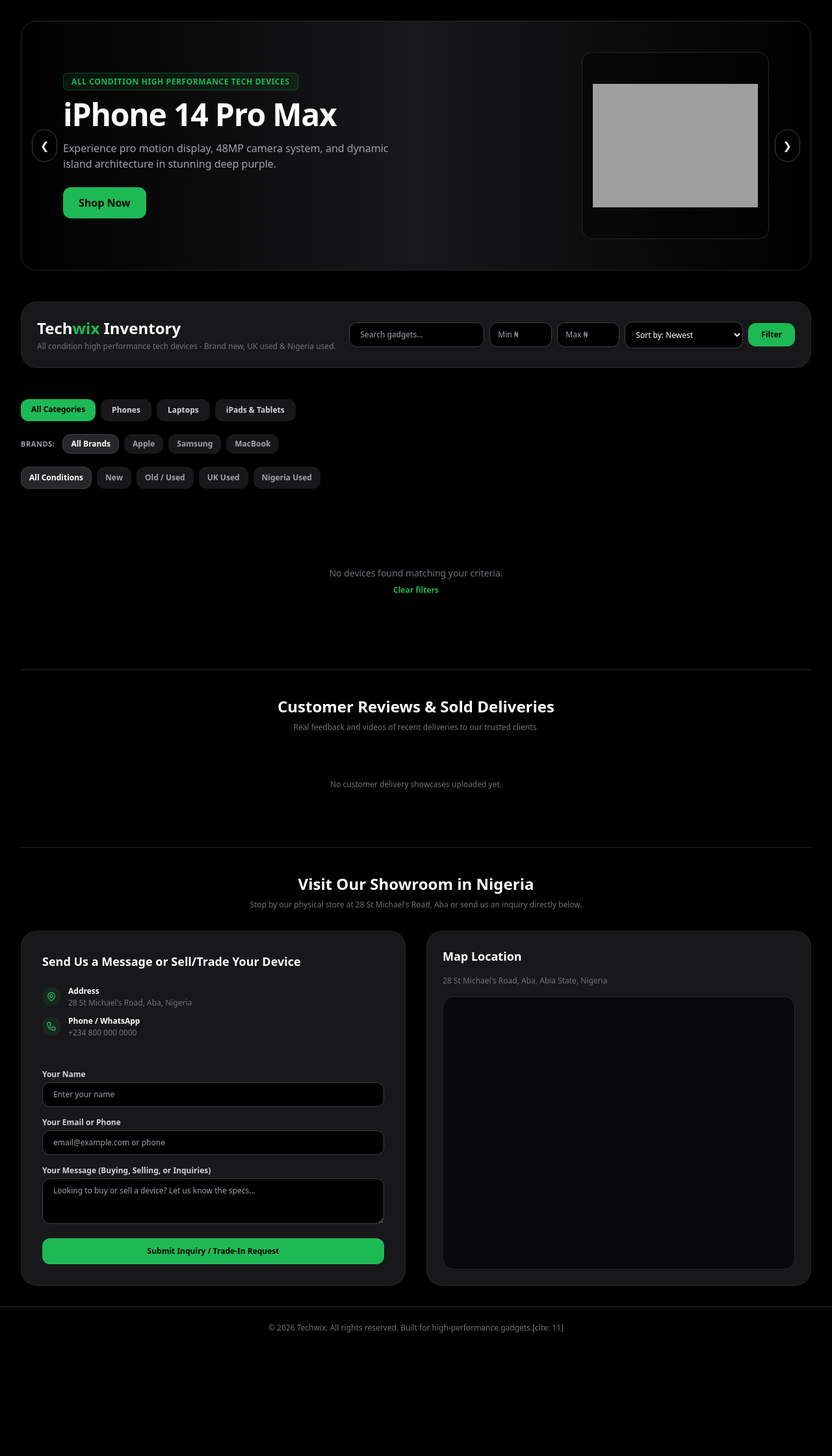
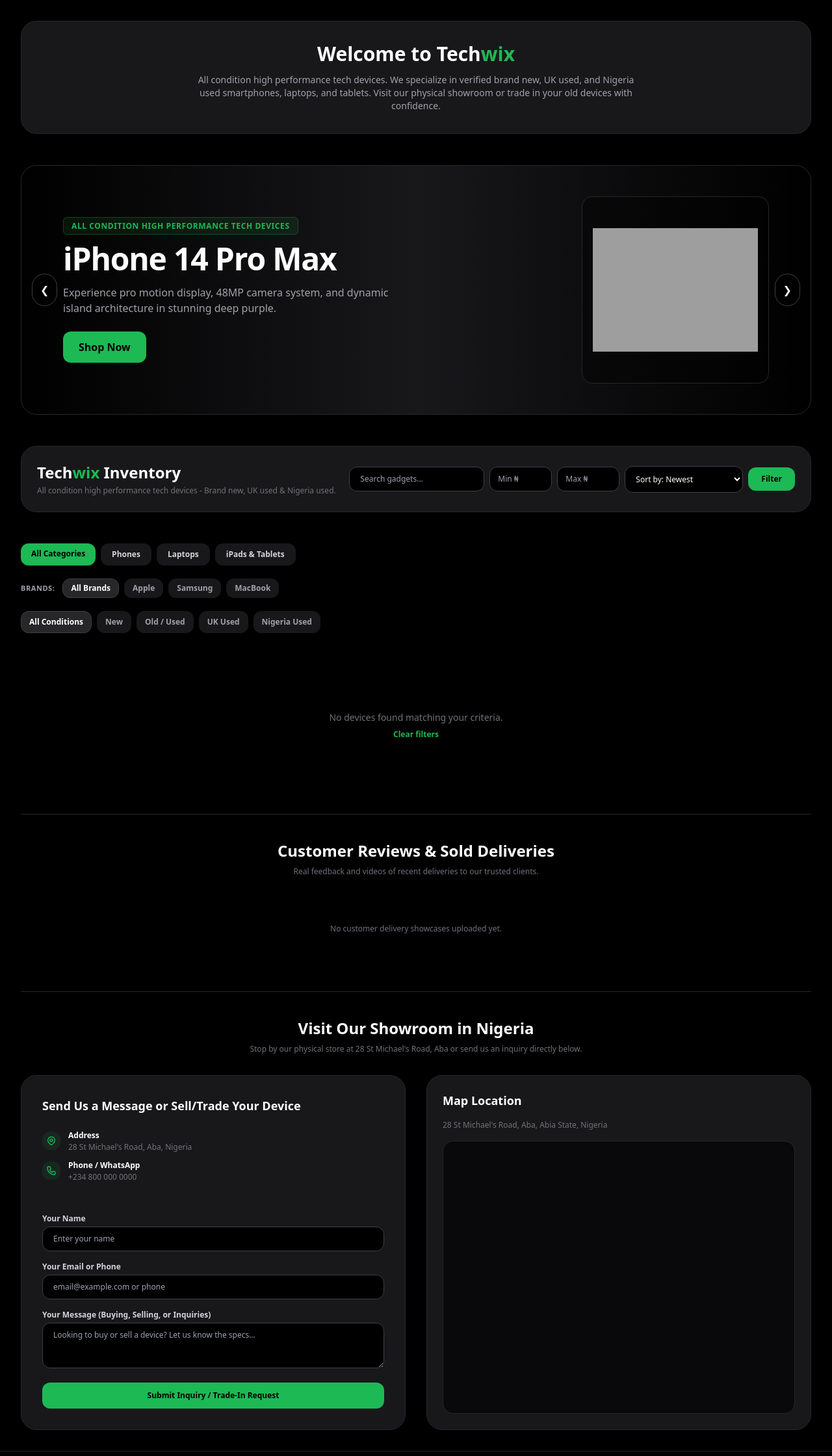
Before and after one commit to happygotpython/tech-wix, a Flask app: page / in a window 1280 px wide. Shown: the part 65-2305 px from the top of the page at 65% size. Before the commit the page ends 2115 px from the top, so only its background shows below. Run offline with Flask 3, Linux system fonts and the light colour scheme; data that the repository does not hold is empty; parts of the project's set-up code (start-up, migrations or seed data) failed here and were passed over; some libraries are stand-ins or nearby versions; grey boxes are pictures that could not be loaded.

Commit message:
features

```diff
--- a/app.py
+++ b/app.py
@@ -416,6 +416,27 @@ def add_showcase():
 
     return render_template('add_showcase.html')
 
+@app.route('/admin/showcase/delete/<int:item_id>', methods=['POST'])
+def delete_showcase(item_id):
+    if not session.get('is_admin'):
+        return redirect(url_for('admin_login'))
+    conn = get_db()
+    cursor = conn.cursor()
+    try:
+        if DATABASE_URL:
+            cursor.execute('DELETE FROM customer_showcase WHERE id = %s', (item_id,))
+            conn.commit()
+        else:
+            with conn:
+                conn.execute('DELETE FROM customer_showcase WHERE id = ?', (item_id,))
+    except Exception as e:
+        print(f"Error deleting showcase: {e}")
+        if DATABASE_URL:
+            conn.rollback()
+    finally:
+        conn.close()
+    return redirect(url_for('index'))
+
 @app.route('/admin/manage')
 def admin_manage():
     if not session.get('is_admin'):
--- a/templates/index.html
+++ b/templates/index.html
@@ -2,12 +2,21 @@
 {% block content %}
 <div class="space-y-12">
 
+    <!-- About Techwix Section at the Top -->
+    <div class="bg-white dark:bg-zinc-900 rounded-3xl p-8 border border-gray-100 dark:border-zinc-800 shadow-sm text-center space-y-3">
+        <h1 class="text-3xl font-black text-gray-900 dark:text-white">Welcome to Tech<span class="text-[#1DB954]">wix</span></h1>
+        <p class="text-xs sm:text-sm text-zinc-500 dark:text-zinc-400 max-w-2xl mx-auto">
+            All condition high performance tech devices. We specialize in verified brand new, UK used, and Nigeria used smartphones, laptops, and tablets. Visit our physical showroom or trade in your old devices with confidence.
+        </p>
+    </div>
+
+    <!-- Hero Slideshow Banner -->
     <div class="relative w-full h-80 md:h-96 rounded-3xl overflow-hidden bg-zinc-900 border border-zinc-800 shadow-sm">
         <div id="hero-carousel" class="w-full h-full relative flex items-center">
             <div class="hero-slide absolute inset-0 transition-opacity duration-700 ease-in-out opacity-100 flex items-center justify-between p-8 md:p-16 bg-gradient-to-r from-black via-zinc-900 to-black">
                 <div class="max-w-lg space-y-4">
                     <span class="text-xs font-semibold uppercase tracking-wider text-[#1DB954] bg-[#1DB954]/10 border border-[#1DB954]/30 px-3 py-1 rounded-md">All condition high performance tech devices</span>
-                    <h1 class="text-3xl md:text-5xl font-black text-white tracking-tight">iPhone 14 Pro Max</h1>
+                    <h2 class="text-3xl md:text-5xl font-black text-white tracking-tight">iPhone 14 Pro Max</h2>
                     <p class="text-zinc-400 text-sm md:text-base">Experience pro motion display, 48MP camera system, and dynamic island architecture in stunning deep purple.</p>
                     <div class="pt-2">
                         <a href="#catalog-section" class="inline-block bg-[#1DB954] text-black font-bold px-6 py-3 rounded-xl hover:bg-[#1ed760] transition shadow-sm">Shop Now</a>
@@ -21,7 +30,7 @@
             <div class="hero-slide absolute inset-0 transition-opacity duration-700 ease-in-out opacity-0 flex items-center justify-between p-8 md:p-16 bg-gradient-to-r from-black via-zinc-900 to-black">
                 <div class="max-w-lg space-y-4">
                     <span class="text-xs font-semibold uppercase tracking-wider text-[#1DB954] bg-[#1DB954]/10 border border-[#1DB954]/30 px-3 py-1 rounded-md">All condition high performance tech devices</span>
-                    <h1 class="text-3xl md:text-5xl font-black text-white tracking-tight">MacBook Pro 16 M3</h1>
+                    <h2 class="text-3xl md:text-5xl font-black text-white tracking-tight">MacBook Pro 16 M3</h2>
                     <p class="text-zinc-400 text-sm md:text-base">Unleash ultimate workflow efficiency with M3 Max chips, extreme battery life, and liquid retina XDR display.</p>
                     <div class="pt-2">
                         <a href="#catalog-section" class="inline-block bg-[#1DB954] text-black font-bold px-6 py-3 rounded-xl hover:bg-[#1ed760] transition shadow-sm">Explore Laptops</a>
@@ -35,7 +44,7 @@
             <div class="hero-slide absolute inset-0 transition-opacity duration-700 ease-in-out opacity-0 flex items-center justify-between p-8 md:p-16 bg-gradient-to-r from-black via-zinc-900 to-black">
                 <div class="max-w-lg space-y-4">
                     <span class="text-xs font-semibold uppercase tracking-wider text-[#1DB954] bg-[#1DB954]/10 border border-[#1DB954]/30 px-3 py-1 rounded-md">All condition high performance tech devices</span>
-                    <h1 class="text-3xl md:text-5xl font-black text-white tracking-tight">Galaxy S23 Ultra</h1>
+                    <h2 class="text-3xl md:text-5xl font-black text-white tracking-tight">Galaxy S23 Ultra</h2>
                     <p class="text-zinc-400 text-sm md:text-base">Capture the night with epic nightography and built-in S-Pen versatility designed for creators.</p>
                     <div class="pt-2">
                         <a href="#catalog-section" class="inline-block bg-[#1DB954] text-black font-bold px-6 py-3 rounded-xl hover:bg-[#1ed760] transition shadow-sm">View Phones</a>
@@ -51,9 +60,10 @@
         <button onclick="nextSlide()" class="absolute right-4 top-1/2 -translate-y-1/2 bg-black/60 hover:bg-[#1DB954] hover:text-black text-white p-3 rounded-full transition border border-zinc-700">&#10095;</button>
     </div>
 
+    <!-- Catalog Anchor, Search & Price Filter Section -->
     <div id="catalog-section" class="bg-white dark:bg-zinc-900 rounded-3xl p-6 border border-gray-100 dark:border-zinc-800 flex flex-col md:flex-row items-center justify-between gap-4">
         <div>
-            <h2 class="text-2xl font-black text-gray-900 dark:text-white">Tech<span class="text-[#1DB954]">wix</span> Inventory</h2>
+            <h3 class="text-2xl font-black text-gray-900 dark:text-white">Tech<span class="text-[#1DB954]">wix</span> Inventory</h3>
             <p class="text-xs text-zinc-500 mt-1">All condition high performance tech devices - Brand new, UK used & Nigeria used.</p>
         </div>
 
@@ -86,6 +96,7 @@
         </form>
     </div>
 
+    <!-- Category, Brand & Condition Filters -->
     <div class="space-y-3">
         <div class="flex space-x-2 overflow-x-auto pb-2 scrollbar-none">
             <a href="{{ url_for('index', condition=current_condition, brand=current_brand, q=search_query, min_price=min_price, max_price=max_price, sort=current_sort) }}" class="px-4 py-2 rounded-xl text-xs font-bold transition {% if not current_category %}bg-[#1DB954] text-black{% else %}bg-zinc-100 dark:bg-zinc-900 text-zinc-700 dark:text-zinc-300 hover:border-[#1DB954] border border-transparent{% endif %}">All Categories</a>
@@ -111,6 +122,7 @@
         </div>
     </div>
 
+    <!-- Product Grid -->
     <div class="grid grid-cols-1 sm:grid-cols-2 lg:grid-cols-4 gap-6">
         {% if products %}
             {% for product in products %}
@@ -143,9 +155,10 @@
         {% endif %}
     </div>
 
+    <!-- Customer Reviews & Sold Products Showcase Section with Delete Option -->
     <div class="pt-10 border-t border-gray-200 dark:border-zinc-800">
         <div class="text-center space-y-2 mb-8">
-            <h2 class="text-2xl font-black text-gray-900 dark:text-white">Customer Reviews & Sold Deliveries</h2>
+            <h3 class="text-2xl font-black text-gray-900 dark:text-white">Customer Reviews & Sold Deliveries</h3>
             <p class="text-xs text-zinc-500">Real feedback and videos of recent deliveries to our trusted clients.</p>
         </div>
 
@@ -161,13 +174,21 @@
                         {% endif %}
                     </div>
                     <div class="space-y-1">
-                        <h3 class="font-bold text-gray-900 dark:text-white text-sm">{{ item.title }}</h3>
+                        <h4 class="font-bold text-gray-900 dark:text-white text-sm">{{ item.title }}</h4>
                         <p class="text-xs text-zinc-400">{{ item.caption }}</p>
                     </div>
                     <div class="flex items-center justify-between pt-2 border-t border-zinc-800 text-[11px] text-zinc-500">
                         <span class="font-semibold text-[#1DB954]">Verified Buyer</span>
                         <span>{{ item.customer_name }}</span>
                     </div>
+
+                    {% if session.get('is_admin') %}
+                    <form action="{{ url_for('delete_showcase', item_id=item.id) }}" method="POST" class="pt-2">
+                        <button type="submit" class="w-full text-xs font-bold text-red-500 bg-red-500/10 hover:bg-red-500/20 py-2 rounded-xl transition">
+                            Delete Showcase Item
+                        </button>
+                    </form>
+                    {% endif %}
                 </div>
                 {% endfor %}
             {% else %}
@@ -178,15 +199,16 @@
         </div>
     </div>
 
+    <!-- Contact Us & Trade-In Section -->
     <div id="contact-section" class="pt-10 border-t border-gray-200 dark:border-zinc-800">
         <div class="text-center space-y-2 mb-8">
-            <h2 class="text-2xl font-black text-gray-900 dark:text-white">Visit Our Showroom in Nigeria</h2>
+            <h3 class="text-2xl font-black text-gray-900 dark:text-white">Visit Our Showroom in Nigeria</h3>
             <p class="text-xs text-zinc-500">Stop by our physical store at 28 St Michael's Road, Aba or send us an inquiry directly below.</p>
         </div>
 
         <div class="grid grid-cols-1 md:grid-cols-2 gap-8 items-start">
             <div class="bg-white dark:bg-zinc-900 rounded-3xl p-8 border border-gray-100 dark:border-zinc-800 shadow-sm space-y-6">
-                <h3 class="text-lg font-bold text-gray-900 dark:text-white">Send Us a Message or Sell/Trade Your Device</h3>
+                <h4 class="text-lg font-bold text-gray-900 dark:text-white">Send Us a Message or Sell/Trade Your Device</h4>
 
                 <div class="space-y-3 text-xs">
                     <div class="flex items-start space-x-3">
@@ -236,7 +258,7 @@
             </div>
 
             <div class="bg-white dark:bg-zinc-900 rounded-3xl p-6 border border-gray-100 dark:border-zinc-800 shadow-sm space-y-4 h-full flex flex-col">
-                <h3 class="text-lg font-bold text-gray-900 dark:text-white">Map Location</h3>
+                <h4 class="text-lg font-bold text-gray-900 dark:text-white">Map Location</h4>
                 <p class="text-xs text-zinc-500">28 St Michael's Road, Aba, Abia State, Nigeria</p>
 
                 <div class="w-full h-80 rounded-2xl overflow-hidden border border-zinc-800 bg-zinc-950 flex-grow">
```
